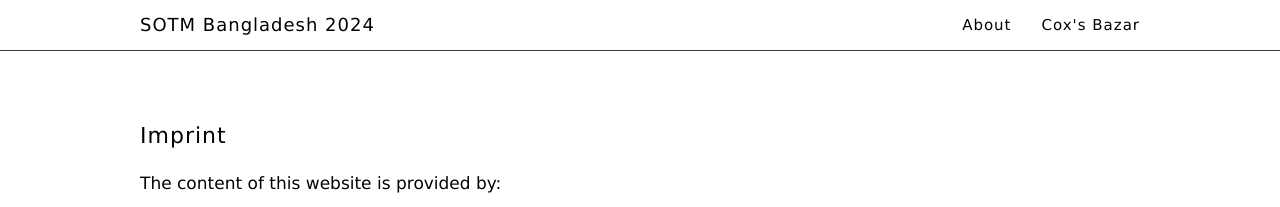
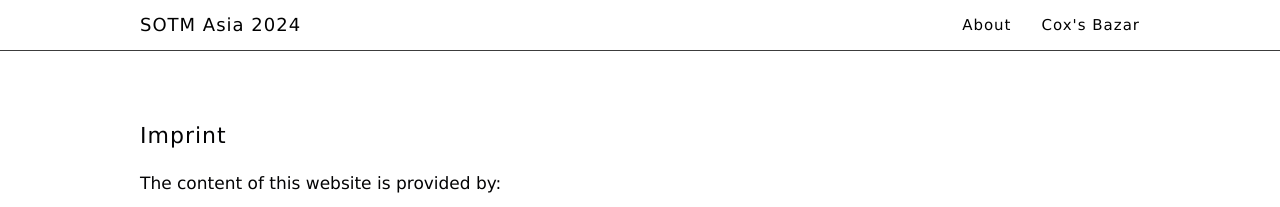
Before and after one commit to mapbd/sotmbd2024, a Jekyll site: the page built from imprint/index.html, in a window 1280 px wide. Shown: the top 207 px of the page. Built offline with Jekyll 4.4.1, drawn with Linux system fonts in a browser that asks for light colours.

Commit message:
name changed

```diff
--- a/_config.yml
+++ b/_config.yml
@@ -1,5 +1,5 @@
 # Site settings
-title: "SOTM Bangladesh 2024"
+title: "SOTM Asia 2024"
 email: ---
 description: "The OpenStreetMap conference. 2024 in Bangladesh & online."
 url: "https://bangladeshopeninnovationlab.github.io/sotmbd2024/" # the base hostname & protocol for your site
--- a/_includes/nav.html
+++ b/_includes/nav.html
@@ -6,7 +6,7 @@
                     <span class="icon menu"></span>
                 </button>
                 <a class="navbar-brand" href="{{site.baseurl}}/">
-                 SOTM Bangladesh 2024
+                 SOTM Asia 2024
                 </a>
             </div>
 
```
